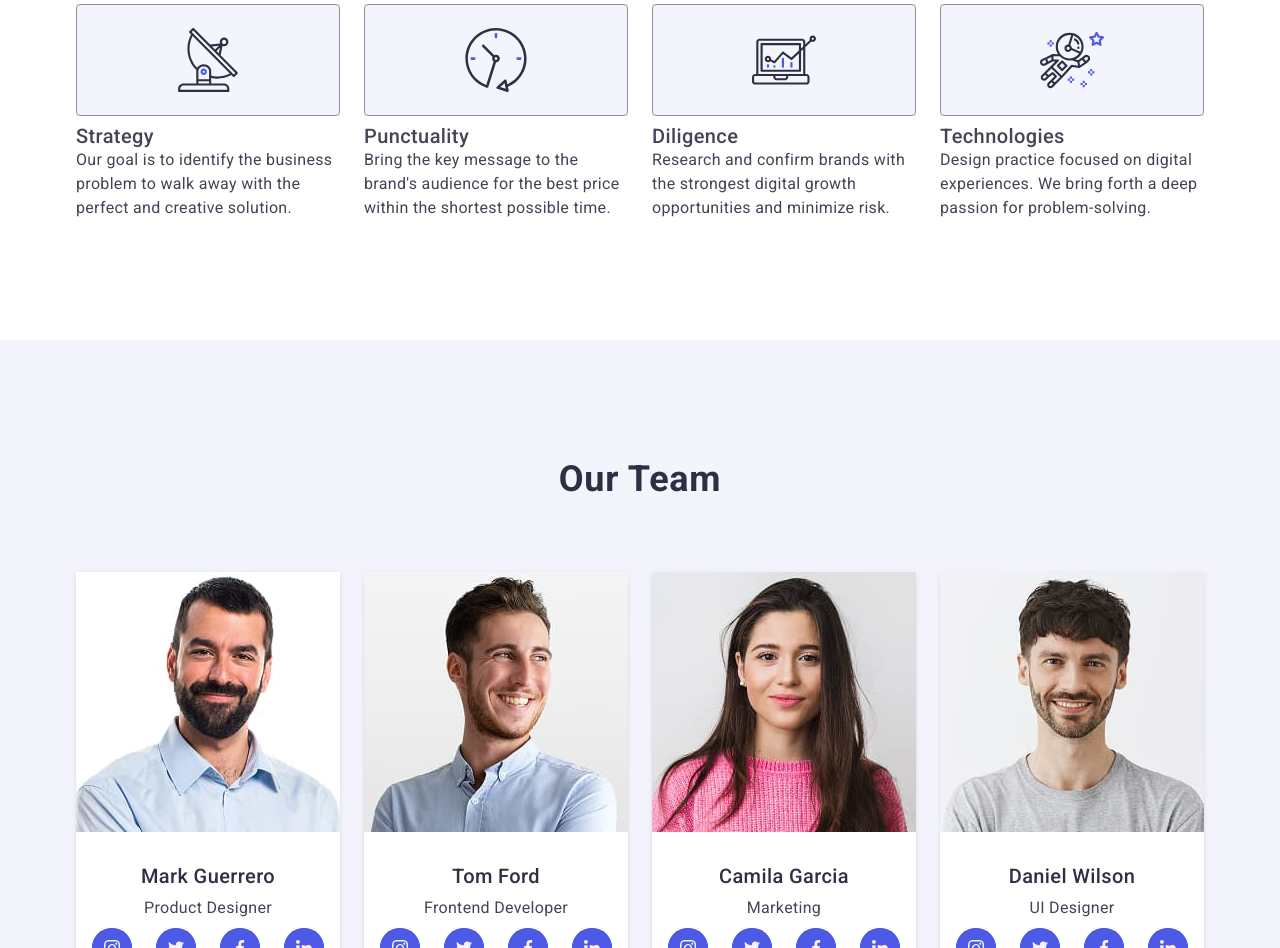
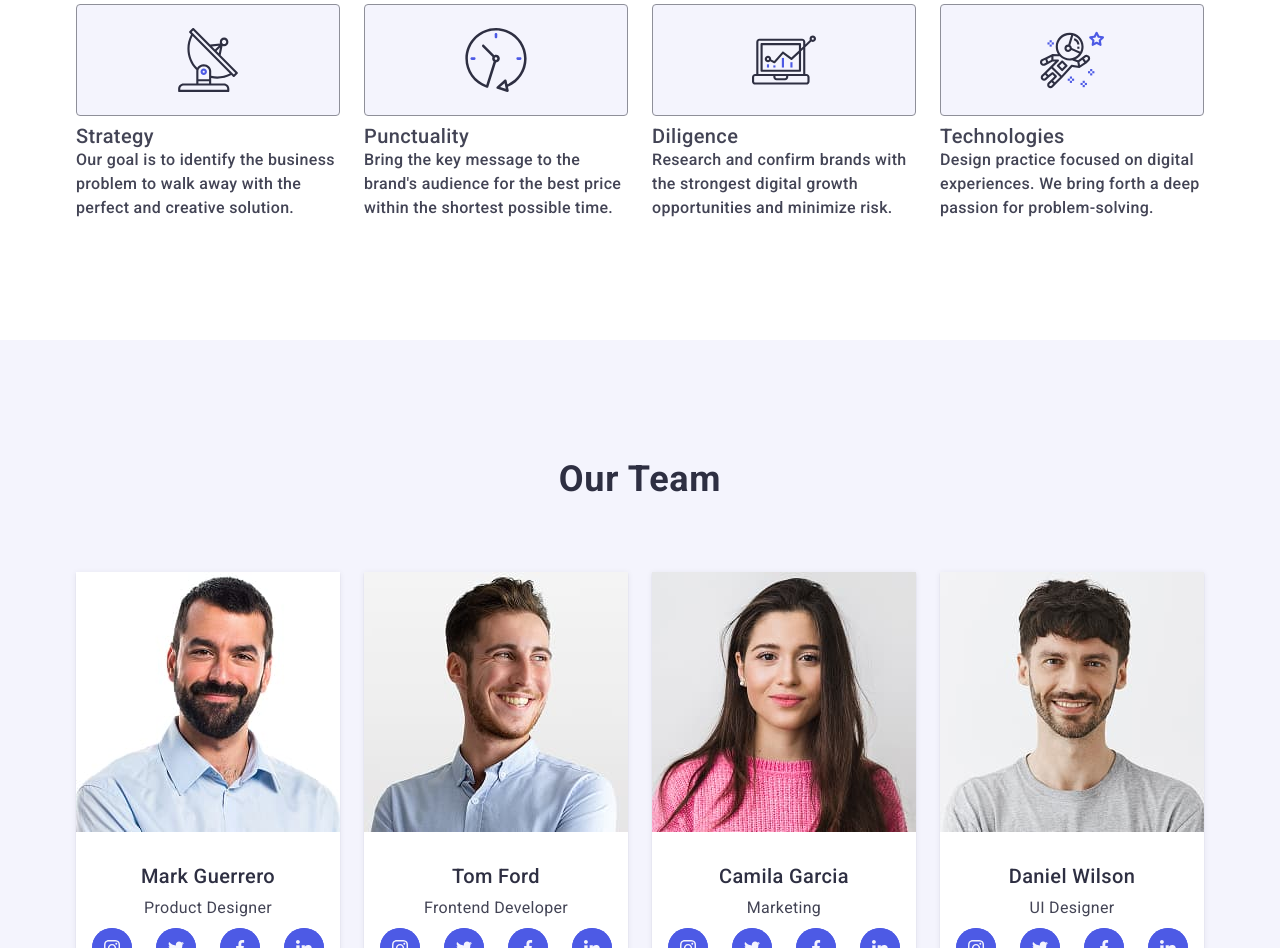
Before and after one commit to Igor-creator666/goit-markup-hw-06, a plain HTML site: page index.html in a window 1280 px wide. Shown: the part 814-1762 px from the top of the page. Drawn offline with nearby package versions, Linux system fonts and the light colour scheme.

Commit message:
first commit

```diff
--- a/css/styles.css
+++ b/css/styles.css
@@ -393,6 +393,11 @@ color: var(--slate);
 .second-title{font-weight: 700;
 font-size: 36px;
 }
+.second-text {font-weight: 500;
+font-size: 16px;
+line-height: 1.5;
+letter-spacing: 0.02em;
+color: var(--slate);}
 
 /**** third ***/
 .third {
```
